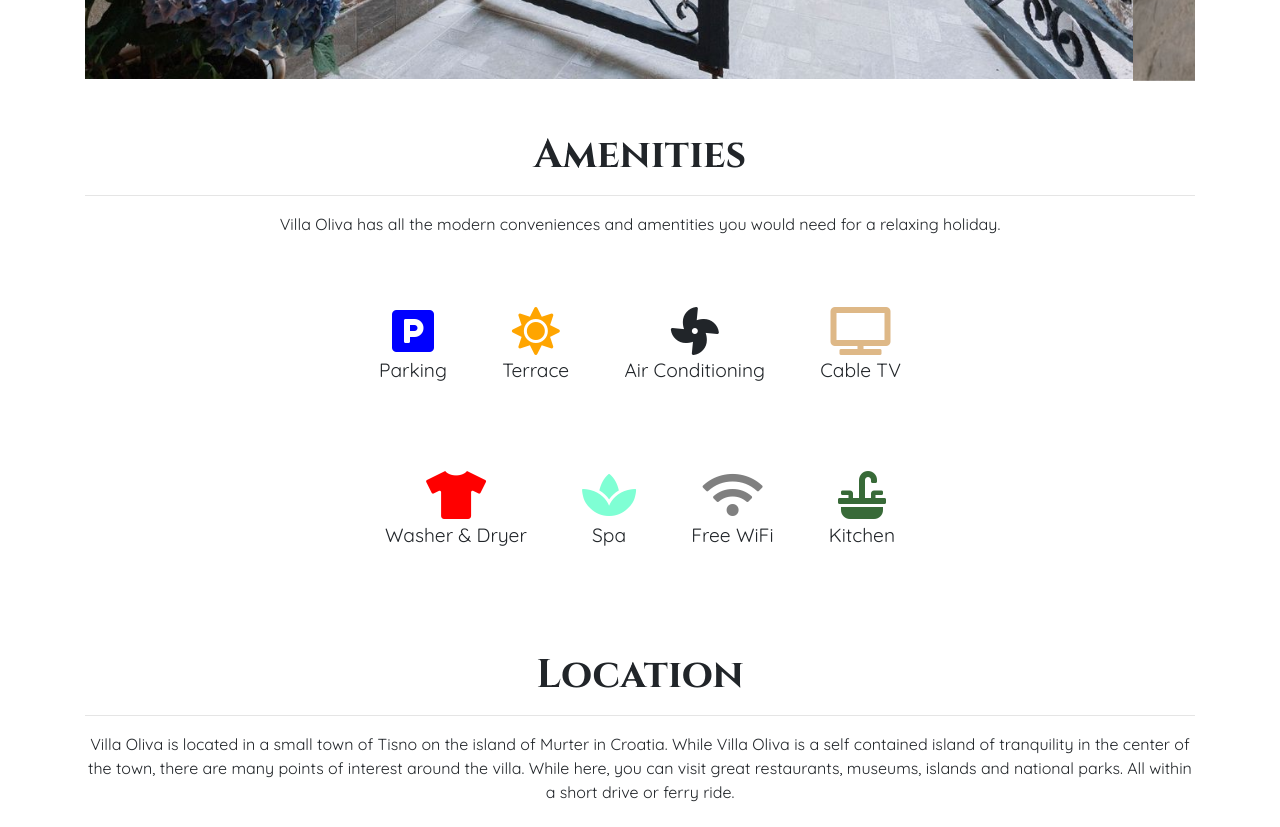
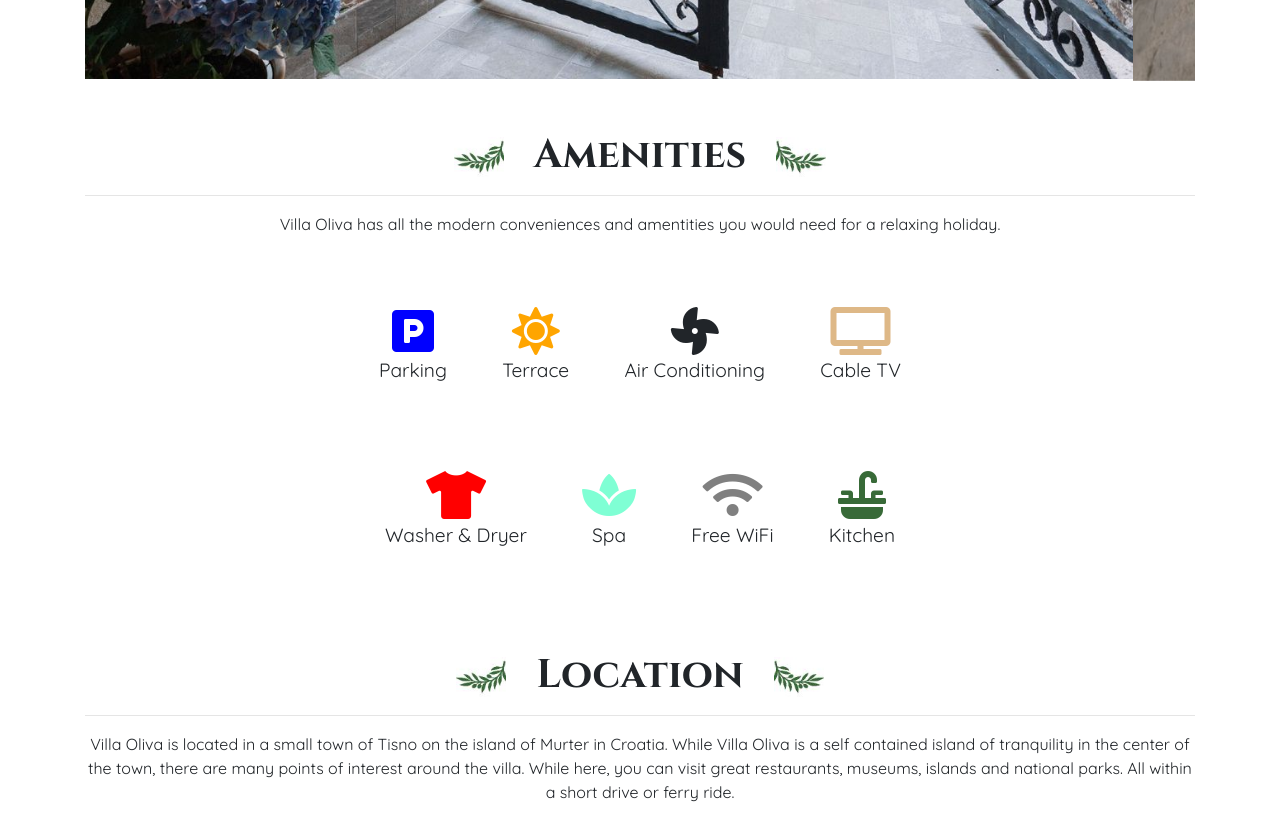
Before and after one commit to Code-Institute-Submissions/ms1-villa_oliva, a plain HTML site: page index.html in a window 1280 px wide. Shown: the part 1580-2407 px from the top of the page. Drawn offline with nearby package versions, Linux system fonts and the light colour scheme.

Commit message:
fixing path to olive branch left and olive branch right from .png to .jpg

```diff
--- a/index.html
+++ b/index.html
@@ -150,9 +150,9 @@
 
     <section class="container" id="gallery">
         <h1><span class="h1-left">
-                <img src="assets/img/olive-branch-left.png" alt="">
+                <img src="assets/img/olive-branch-left.jpg" alt="Olive branch left">
             </span>Gallery<span class="h1-right">
-                <img src="assets/img/olive-branch-right.png" alt="">
+                <img src="assets/img/olive-branch-right.jpg" alt="Olive branch right">
             </span></h1>
         <hr>
 
@@ -221,10 +221,10 @@
     <section class="container" id="amenities">
         <h1>
             <span class="h1-left">
-                <img src="assets/img/olive-branch-left.png" alt="">
+                <img src="assets/img/olive-branch-left.jpg" alt="Olive branch left">
             </span>
             Amenities <span class="h1-right">
-                <img src="assets/img/olive-branch-right.png" alt="">
+                <img src="assets/img/olive-branch-right.jpg" alt="Olive branch right">
             </span>
         </h1>
         <hr>
@@ -277,10 +277,10 @@
     <section class="container" id="location">
         <h1>
             <span class="h1-left">
-                <img src="assets/img/olive-branch-left.png" alt="">
+                <img src="assets/img/olive-branch-left.jpg" alt="Olive branch left">
             </span>
             Location <span class="h1-right">
-                <img src="assets/img/olive-branch-right.png" alt="">
+                <img src="assets/img/olive-branch-right.jpg" alt="Olive branch right">
             </span>
         </h1>
         <hr>
@@ -458,11 +458,11 @@
             <div class="col">
                 <h1>
                     <span class="h1-left">
-                        <img src="assets/img/olive-branch-left.png" alt="">
+                        <img src="assets/img/olive-branch-left.jpg" alt="Olive branch left">
                     </span>
                     Book Now!
                     <span class="h1-right">
-                        <img src="assets/img/olive-branch-right.png" alt="">
+                        <img src="assets/img/olive-branch-right.jpg" alt="Olive branch right">
                     </span>
                 </h1>
                 <hr>
@@ -498,11 +498,11 @@
     <section class="container" id="contact">
         <h1>
             <span class="h1-left">
-                <img src="assets/img/olive-branch-left.png" alt="">
+                <img src="assets/img/olive-branch-left.jpg" alt="Olive branch left">
             </span>
             Contact Us
             <span class="h1-right">
-                <img src="assets/img/olive-branch-right.png" alt="">
+                <img src="assets/img/olive-branch-right.jpg" alt="Olive branch right">
             </span>
         </h1>
         <hr>
```
Also changed, not shown: 1 other file.
